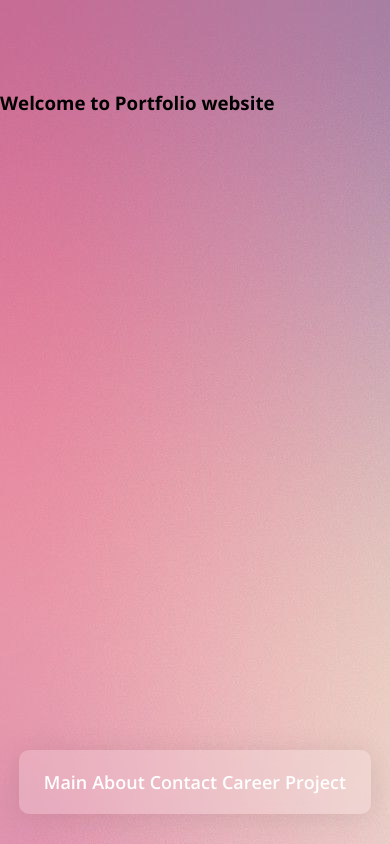
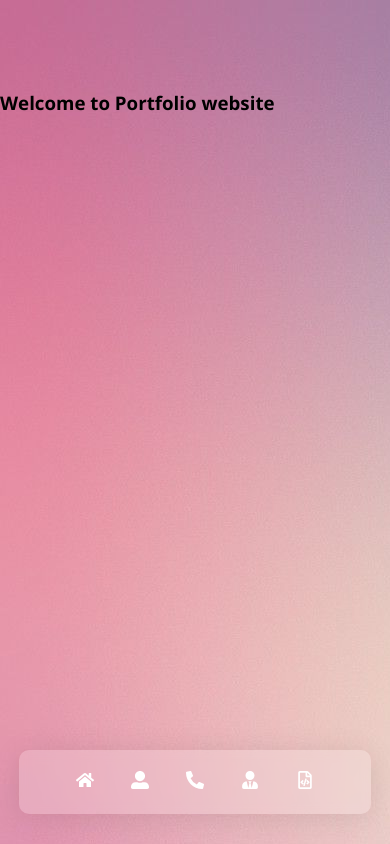
Before and after one commit to Hernando17/react-portfolio, a React (Create React App) app: page /about in a window 390 px wide. Built offline with nearby package versions, Linux system fonts and the light colour scheme.

Commit message:
Navbar Responsive Icon

```diff
--- a/package.json
+++ b/package.json
@@ -12,6 +12,7 @@
     "framer-motion": "^7.3.2",
     "react": "^18.2.0",
     "react-dom": "^18.2.0",
+    "react-icons": "^4.4.0",
     "react-router-dom": "^6.3.0",
     "react-scripts": "5.0.1",
     "web-vitals": "^2.1.4"
--- a/src/assets/css/style.css
+++ b/src/assets/css/style.css
@@ -27,6 +27,10 @@
   display: flex;
   width: 100%;
   justify-content: space-evenly;
+}
+
+.navbar ul.mobile {
+  display: none;
 }
 
 .navbar a {
@@ -90,6 +94,14 @@
     justify-content: space-evenly;
   }
 
+  .navbar ul.desktop {
+    display: none;
+  }
+
+  .navbar ul.mobile {
+    display: flex;
+  }
+
   /* Main Responsive */
   #main {
     margin-top: -30px;
--- a/src/components/Organisms/Navbar.js
+++ b/src/components/Organisms/Navbar.js
@@ -1,15 +1,21 @@
 import React from "react";
 import "../../assets/css/style.css";
 import { useNavigate } from "react-router-dom";
+import {
+  FaHome,
+  FaUserAlt,
+  FaPhoneAlt,
+  FaUserTie,
+  FaRegFileCode,
+} from "react-icons/fa";
 
 export default function Navbar() {
-  const [navUl, setNavUl] = React.useState(false);
   let navigate = useNavigate();
 
   return (
     <div className="center">
       <nav className="navbar">
-        <ul className={navUl ? "active" : ""}>
+        <ul className="desktop">
           <li>
             <a onClick={() => navigate(`/`)}>Main</a>
           </li>
@@ -26,6 +32,33 @@ export default function Navbar() {
             <a>Project</a>
           </li>
         </ul>
+        <ul className="mobile">
+          <li>
+            <a onClick={() => navigate(`/`)}>
+              <FaHome />
+            </a>
+          </li>
+          <li>
+            <a onClick={() => navigate(`/about`)}>
+              <FaUserAlt />
+            </a>
+          </li>
+          <li>
+            <a onClick={() => navigate(`/contact`)}>
+              <FaPhoneAlt />
+            </a>
+          </li>
+          <li>
+            <a>
+              <FaUserTie />
+            </a>
+          </li>
+          <li>
+            <a>
+              <FaRegFileCode />
+            </a>
+          </li>
+        </ul>
       </nav>
     </div>
   );
```
Also changed, not shown: 1 other file (tests, documents, lock files or other folders).
